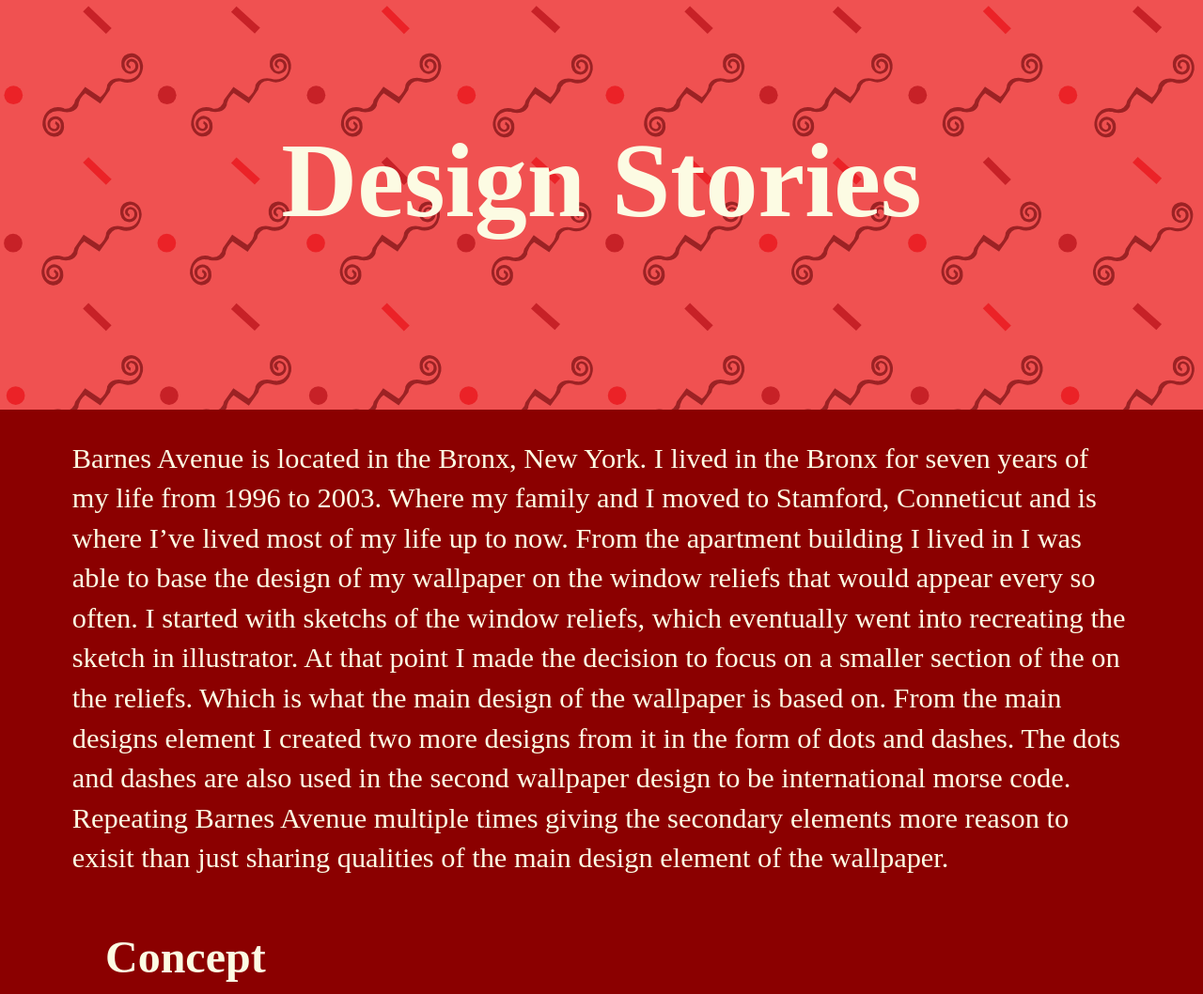
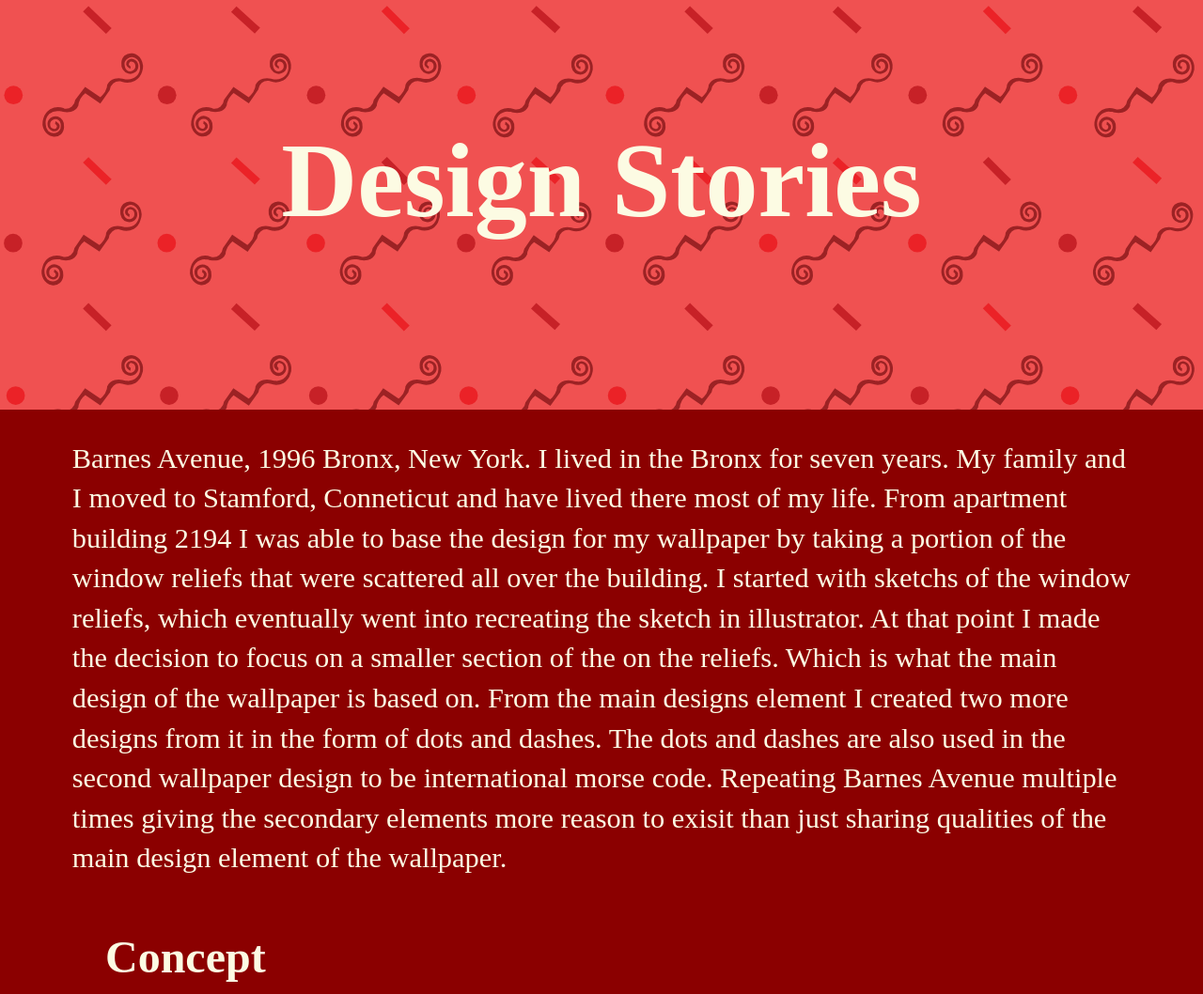
Before and after one commit to jeremy-rodas/Web1_Final, a plain HTML site: page index.html in a window 1280 px wide. Shown: the top 1058 px of the page at 94% size. Drawn offline with Linux system fonts and the light colour scheme.

Commit message:
Update index.html

```diff
--- a/index.html
+++ b/index.html
@@ -17,7 +17,7 @@
 
 <div class="max-width">
 <p>
-Barnes Avenue is located in the Bronx, New York. I lived in the Bronx for seven years of my life from 1996 to 2003. Where my family and I moved to Stamford, Conneticut and is where I’ve lived most of my life up to now.  From the apartment building I lived in I was able to base the design of my wallpaper on the window reliefs that would appear every so often.  I started with sketchs of the window reliefs, which eventually went into recreating the sketch in illustrator.  At that point I made the decision to focus on a smaller section of the on the reliefs.  Which is what the main design of the wallpaper is based on. From the main designs element I created two more designs from it in the form of dots and dashes. The dots and dashes are also used in the second wallpaper design to be international morse code. Repeating Barnes Avenue multiple times giving the secondary elements more reason to exisit than just sharing qualities of the main design element of the wallpaper.
+<span>Barnes Avenue, 1996 Bronx, New York. I lived in the Bronx for seven years.</span> My family and I moved to Stamford, Conneticut and have lived there most of my life. From  apartment building 2194 I was able to base the design for my wallpaper by taking a portion of the window reliefs that were scattered all over the building. I started with sketchs of the window reliefs, which eventually went into recreating the sketch in illustrator. At that point I made the decision to focus on a smaller section of the on the reliefs. Which is what the main design of the wallpaper is based on. From the main designs element I created two more designs from it in the form of dots and dashes. The dots and dashes are also used in the second wallpaper design to be international morse code. Repeating Barnes Avenue multiple times giving the secondary elements more reason to exisit than just sharing qualities of the main design element of the wallpaper.
 </p>
 </div>
 
@@ -87,7 +87,7 @@ Final Designs
 <img alt="wallpaper" src="https://jeremy-rodas.github.io/Web1_Final/img/wallpaper_color_r1.svg">
 <figcaption class="max-width">
  The first of two final designs, after setting all the different elements in place it came to deciding color combinations. The choice of red was something that came into being from multiple critics. I enjoy that the red tones make me think of brick buildings. The choice of making the dots and dashes different colors was to create another element so the repeating pattern wasn't as repetitive as it already was. The color pattern was me playing a number game of ones and twos. The pattern is 2212, 1221, 1121, 2112, 2212, 1221, 1121, 2112.
-  </figcaption>
+</figcaption>
 </figure>
 </div>
 
```
